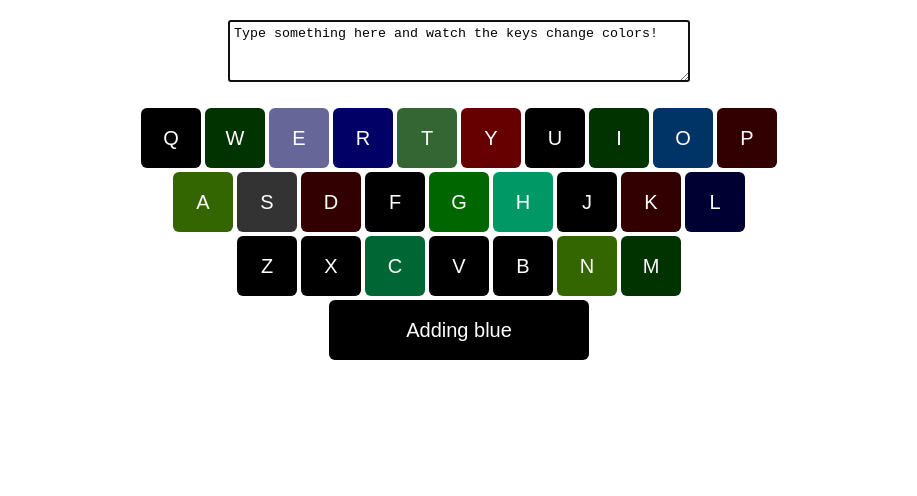
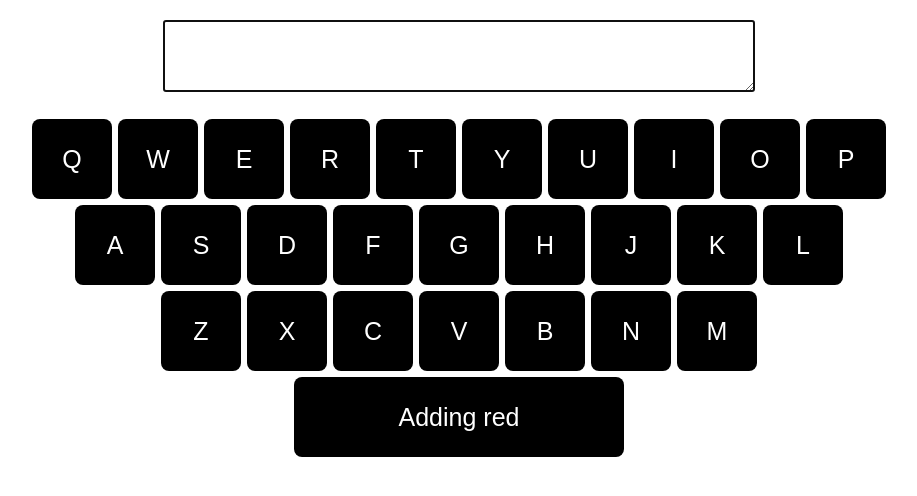
Before and after one commit to AutumnBasinger/colorkeys, a React (Create React App) app: page / in a window 1280 px wide. Shown: the top 496 px of the page, without its empty margins (181-1098 px from the left). Built offline with nearby package versions, Linux system fonts and the light colour scheme.

Commit message:
Change messages, make keys larger

```diff
--- a/src/App.js
+++ b/src/App.js
@@ -4,13 +4,14 @@
 import { Board } from './components/Board.js'
 
 const textareaStyle = {
-  height: 50,
-  width: 450,
+  height: 60,
+  width: 580,
   padding: 5,
-  margin: 20
+  margin: 20,
+  fontSize: 16
 };
 
-const initialText = 'Type something here and watch the keys change colors!'
+const initialText = 'Welcome to the color keyboard!'
 
 class App extends Component {
   constructor(props) {
--- a/src/components/Board.js
+++ b/src/components/Board.js
@@ -1,47 +1,44 @@
 import React from 'react';
 import { LetterKey } from './LetterKey.js'
+
+let messages = [
+'QWERTY speaking, how can I help you?',
+'Who told you to press my buttons? ;)',
+'Exactly what I was thinking!',
+'Right now I can only say a few things, but you can make me say anything',
+'Try pasting some text into my box',
+'You can use me for thinking or brainstorming',
+'Underneath it all, I\'m just JavaScript',
+'I want you to write a masterpiece',
+'OMG OMG OMG OMG OMG OMG OMG OMG OMG OMG OMG OMG...haha sorry',
+'Pretty please paint my pretty keys',
+'And I am the typing queen, typing greeeeeeen, and now I\'m typing reeeddddddddd',
+'Sooooooo, what do you think?',
+'Don\'t worry about losing what you were writing. I\'ll always put it back...UNLESS you refresh the page',
+'Forget about other keyboards...I am the future!',
+'Go ahead, press all my buttons!',
+'Hey there, we\'re looking good today, aren\'t we?',
+'Just keep typing, just keep typing',
+'Know that whatever you write is just between us',
+'Look at meeeeeeeeeeee',
+'z zz zzz zzzz zzzzz zzzz zzz zz z',
+'XxcXsX mX, wXrX yXu sXyXng sXmXthXng?',
+'Cool story bro. Srsly',
+'Vibrant and visible, your words are indismissible',
+'Beautiful, truly beautiful stuff',
+'Nah nah nah nah, nah nah nah nah, hey hey!',
+'My creator is Autumn Basinger. Let her know what you think of me!',
+]
 
 export const Board = props => {
   let letters = ['Q', 'W', 'E', 'R', 'T', 'Y', 'U', 'I', 'O', 'P', 'A',
   'S', 'D', 'F', 'G', 'H', 'J', 'K', 'L', 'Z', 'X', 'C', 'V', 'B', 'N', 'M'];
 
-  let messages = [
-'Quit now. I said quit',
-'Whyyyyyyyyyyyy???',
-'Earlier I said stop...and you didn\'t?',
-'Really? Really??? You pressed me again?',
-'TTTTTTTT TASTY TASTY',
-'You...idk. Just idk.',
-'Ugh, like seriously?',
-'I said, don\'t press them!',
-'OMG OMG OMG OMG OMG OMG OMG OMG OMG OMG OMG',
-'Please stop. I hate it',
-'Ahhhhhh don\'t press me!',
-'Soooooo, you want to play that game?',
-'Duh, this thing is awesome',
-'Finally you pressed me!',
-'Greatttttt, you\'re so great at pressing my buttons',
-'How dare you press my buttons!',
-'Just stop. Stop it right now',
-'Kill me now',
-'Last time I\'m telling you...',
-'z zz zzz zzzz zzzzz zzzzzz zzzzzzz zzzzzzzz zzzzzzzzz zzzzzzzzzzz',
-'eXXXXXXXXcuse me',
-'Can you hear me??',
-'Very annoying of you to keep pressing my buttons',
-'Blah blah blah',
-'Nooooooooooooooo',
-'My my my...you are a stubborn one',
-]
-
   let keys = [];
-
-  // console.log(props.handleClick)
   for (let i=0; i<letters.length; i++) {
     keys.push(<LetterKey key={letters[i]} letter={letters[i]}
       handleClick={props.handleClick} currentText={props.currentText} message={messages[i]}/>)
   }
-
   return (
     <center>
       <center>{keys.slice(0,10)}</center>
--- a/src/components/LetterKey.js
+++ b/src/components/LetterKey.js
@@ -18,13 +18,13 @@
     })
 
     let keyStyle = {
-      width: 60,
-      height: 60,
-      margin: 2,
-      fontSize: 20,
+      width: 80,
+      height: 80,
+      margin: 3,
+      fontSize: 25,
       color: 'white',
       border: 'none',
-      borderRadius: 6,
+      borderRadius: 8,
       background: 'rgb(' + String(rgb) + ')'
     };
 
--- a/src/components/Spacebar.js
+++ b/src/components/Spacebar.js
@@ -1,14 +1,14 @@
 import React from 'react';
 
 const spacebarStyle = {
-  width: 260,
-  height: 60,
-  margin: 2,
-  fontSize: 20,
+  width: 330,
+  height: 80,
+  margin: 3,
+  fontSize: 25,
   color: 'white',
   background: 'black',
   border: 'none',
-  borderRadius: 6
+  borderRadius: 8
 };
 
 export const Spacebar = props => {
```
